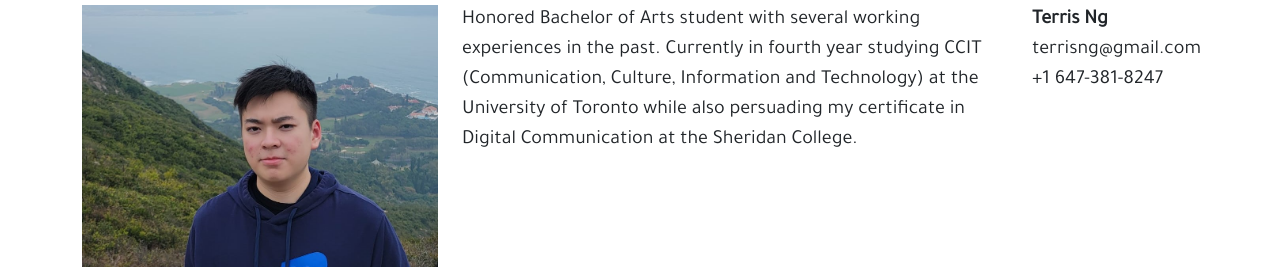
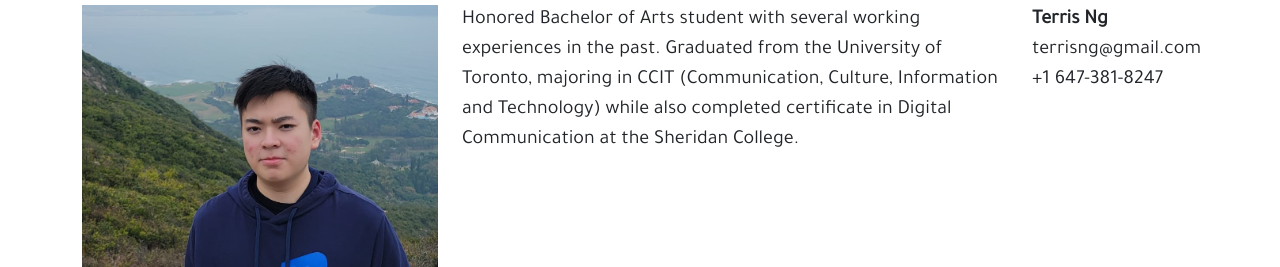
Before and after one commit to terrisng/terrisng-portolio, a plain HTML site: page resume.html in a window 1280 px wide. Shown: the part 533-800 px from the top of the page. Drawn offline with nearby package versions, Linux system fonts and the light colour scheme.

Commit message:
Update resume.html

```diff
--- a/resume.html
+++ b/resume.html
@@ -74,7 +74,7 @@
 					</div>
 					<!--Introduction-->
 					<div class="col-md-6 col-12">
-						<p>Honored Bachelor of Arts student with several working experiences in the past. Currently in fourth year studying CCIT (Communication, Culture, Information and Technology) at the University of Toronto while also persuading my certificate in Digital Communication at the Sheridan College.</p>
+						<p>Honored Bachelor of Arts student with several working experiences in the past. Graduated from the University of Toronto, majoring in CCIT (Communication, Culture, Information and Technology) while also completed certificate in Digital Communication at the Sheridan College.</p>
 					</div>
 					<!--Contact Info-->
 					<div class="col-md-2 col-12">
```
